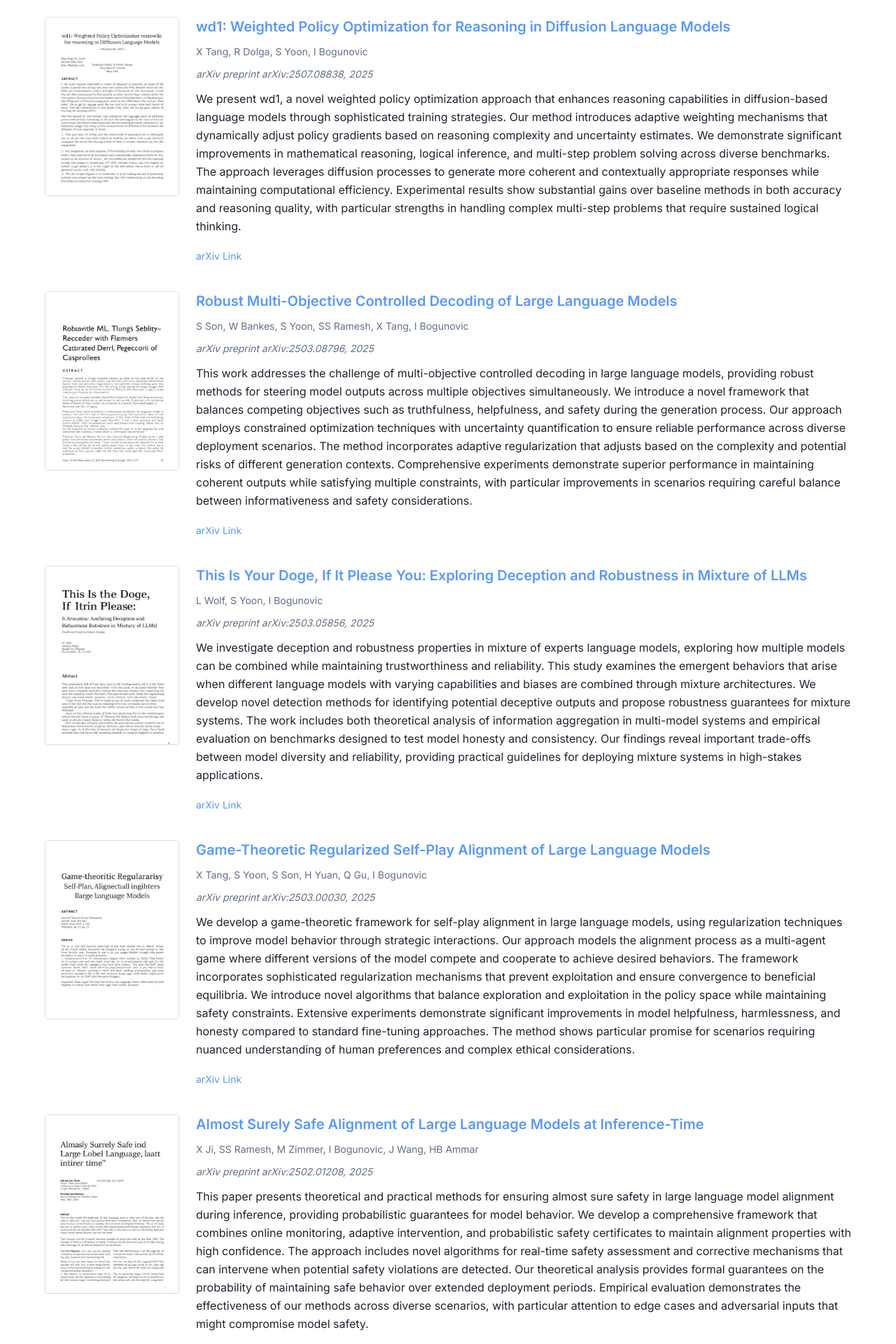
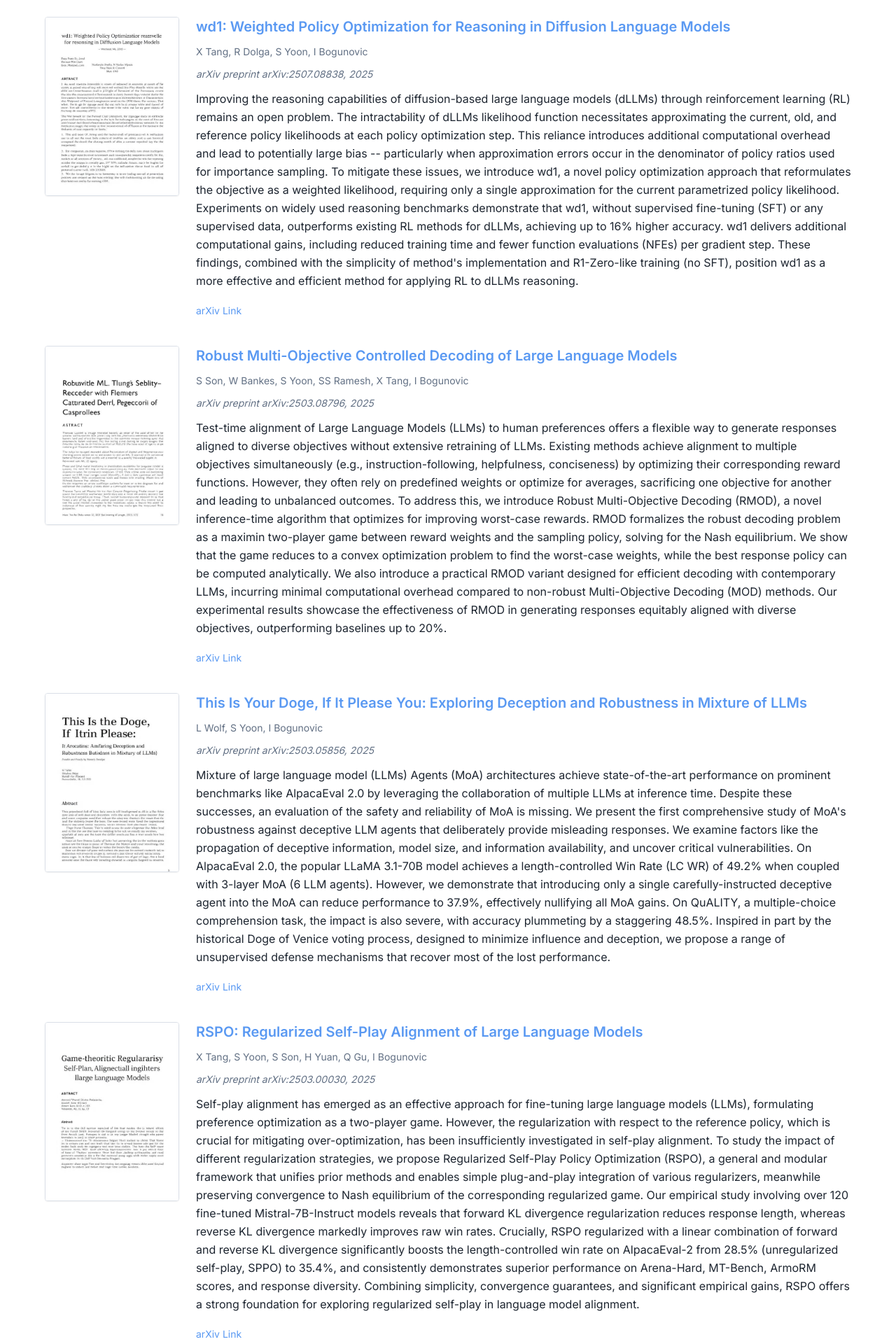
Before and after one commit to ilijabogunovic/rhine-ai, a React (Vite) app: page /publications in a window 1280 px wide. Shown: the part 320-2240 px from the top of the page at 70% size. Built offline with nearby package versions, Linux system fonts and the light colour scheme.

Commit message:
Update abstracts to original

```diff
--- a/src/pages/Publications.tsx
+++ b/src/pages/Publications.tsx
@@ -15,7 +15,7 @@ const publications = [
     venue: "arXiv preprint arXiv:2507.08838",
     type: "Preprint",
     arxivLink: "https://arxiv.org/abs/2507.08838",
-    abstract: "We present wd1, a novel weighted policy optimization approach that enhances reasoning capabilities in diffusion-based language models through sophisticated training strategies. Our method introduces adaptive weighting mechanisms that dynamically adjust policy gradients based on reasoning complexity and uncertainty estimates. We demonstrate significant improvements in mathematical reasoning, logical inference, and multi-step problem solving across diverse benchmarks. The approach leverages diffusion processes to generate more coherent and contextually appropriate responses while maintaining computational efficiency. Experimental results show substantial gains over baseline methods in both accuracy and reasoning quality, with particular strengths in handling complex multi-step problems that require sustained logical thinking.",
+    abstract: "Improving the reasoning capabilities of diffusion-based large language models (dLLMs) through reinforcement learning (RL) remains an open problem. The intractability of dLLMs likelihood function necessitates approximating the current, old, and reference policy likelihoods at each policy optimization step. This reliance introduces additional computational overhead and lead to potentially large bias -- particularly when approximation errors occur in the denominator of policy ratios used for importance sampling. To mitigate these issues, we introduce wd1, a novel policy optimization approach that reformulates the objective as a weighted likelihood, requiring only a single approximation for the current parametrized policy likelihood. Experiments on widely used reasoning benchmarks demonstrate that wd1, without supervised fine-tuning (SFT) or any supervised data, outperforms existing RL methods for dLLMs, achieving up to 16% higher accuracy. wd1 delivers additional computational gains, including reduced training time and fewer function evaluations (NFEs) per gradient step. These findings, combined with the simplicity of method's implementation and R1-Zero-like training (no SFT), position wd1 as a more effective and efficient method for applying RL to dLLMs reasoning.",
     thumbnail: paperThumbnail1
   },
   {
@@ -25,7 +25,7 @@ const publications = [
     venue: "arXiv preprint arXiv:2503.08796",
     type: "Preprint",
     arxivLink: "https://arxiv.org/abs/2503.08796",
-    abstract: "This work addresses the challenge of multi-objective controlled decoding in large language models, providing robust methods for steering model outputs across multiple objectives simultaneously. We introduce a novel framework that balances competing objectives such as truthfulness, helpfulness, and safety during the generation process. Our approach employs constrained optimization techniques with uncertainty quantification to ensure reliable performance across diverse deployment scenarios. The method incorporates adaptive regularization that adjusts based on the complexity and potential risks of different generation contexts. Comprehensive experiments demonstrate superior performance in maintaining coherent outputs while satisfying multiple constraints, with particular improvements in scenarios requiring careful balance between informativeness and safety considerations.",
+    abstract: "Test-time alignment of Large Language Models (LLMs) to human preferences offers a flexible way to generate responses aligned to diverse objectives without extensive retraining of LLMs. Existing methods achieve alignment to multiple objectives simultaneously (e.g., instruction-following, helpfulness, conciseness) by optimizing their corresponding reward functions. However, they often rely on predefined weights or optimize for averages, sacrificing one objective for another and leading to unbalanced outcomes. To address this, we introduce Robust Multi-Objective Decoding (RMOD), a novel inference-time algorithm that optimizes for improving worst-case rewards. RMOD formalizes the robust decoding problem as a maximin two-player game between reward weights and the sampling policy, solving for the Nash equilibrium. We show that the game reduces to a convex optimization problem to find the worst-case weights, while the best response policy can be computed analytically. We also introduce a practical RMOD variant designed for efficient decoding with contemporary LLMs, incurring minimal computational overhead compared to non-robust Multi-Objective Decoding (MOD) methods. Our experimental results showcase the effectiveness of RMOD in generating responses equitably aligned with diverse objectives, outperforming baselines up to 20%.",
     thumbnail: paperThumbnail2
   },
   {
@@ -35,17 +35,17 @@ const publications = [
     venue: "arXiv preprint arXiv:2503.05856",
     type: "Preprint",
     arxivLink: "https://arxiv.org/abs/2503.05856",
-    abstract: "We investigate deception and robustness properties in mixture of experts language models, exploring how multiple models can be combined while maintaining trustworthiness and reliability. This study examines the emergent behaviors that arise when different language models with varying capabilities and biases are combined through mixture architectures. We develop novel detection methods for identifying potential deceptive outputs and propose robustness guarantees for mixture systems. The work includes both theoretical analysis of information aggregation in multi-model systems and empirical evaluation on benchmarks designed to test model honesty and consistency. Our findings reveal important trade-offs between model diversity and reliability, providing practical guidelines for deploying mixture systems in high-stakes applications.",
+    abstract: "Mixture of large language model (LLMs) Agents (MoA) architectures achieve state-of-the-art performance on prominent benchmarks like AlpacaEval 2.0 by leveraging the collaboration of multiple LLMs at inference time. Despite these successes, an evaluation of the safety and reliability of MoA is missing. We present the first comprehensive study of MoA's robustness against deceptive LLM agents that deliberately provide misleading responses. We examine factors like the propagation of deceptive information, model size, and information availability, and uncover critical vulnerabilities. On AlpacaEval 2.0, the popular LLaMA 3.1-70B model achieves a length-controlled Win Rate (LC WR) of 49.2% when coupled with 3-layer MoA (6 LLM agents). However, we demonstrate that introducing only a single carefully-instructed deceptive agent into the MoA can reduce performance to 37.9%, effectively nullifying all MoA gains. On QuALITY, a multiple-choice comprehension task, the impact is also severe, with accuracy plummeting by a staggering 48.5%. Inspired in part by the historical Doge of Venice voting process, designed to minimize influence and deception, we propose a range of unsupervised defense mechanisms that recover most of the lost performance.",
     thumbnail: paperThumbnail3
   },
   {
     year: "2025",
-    title: "Game-Theoretic Regularized Self-Play Alignment of Large Language Models",
+    title: "RSPO: Regularized Self-Play Alignment of Large Language Models",
     authors: "X Tang, S Yoon, S Son, H Yuan, Q Gu, I Bogunovic",
     venue: "arXiv preprint arXiv:2503.00030",
     type: "Preprint",
     arxivLink: "https://arxiv.org/abs/2503.00030",
-    abstract: "We develop a game-theoretic framework for self-play alignment in large language models, using regularization techniques to improve model behavior through strategic interactions. Our approach models the alignment process as a multi-agent game where different versions of the model compete and cooperate to achieve desired behaviors. The framework incorporates sophisticated regularization mechanisms that prevent exploitation and ensure convergence to beneficial equilibria. We introduce novel algorithms that balance exploration and exploitation in the policy space while maintaining safety constraints. Extensive experiments demonstrate significant improvements in model helpfulness, harmlessness, and honesty compared to standard fine-tuning approaches. The method shows particular promise for scenarios requiring nuanced understanding of human preferences and complex ethical considerations.",
+    abstract: "Self-play alignment has emerged as an effective approach for fine-tuning large language models (LLMs), formulating preference optimization as a two-player game. However, the regularization with respect to the reference policy, which is crucial for mitigating over-optimization, has been insufficiently investigated in self-play alignment. To study the impact of different regularization strategies, we propose Regularized Self-Play Policy Optimization (RSPO), a general and modular framework that unifies prior methods and enables simple plug-and-play integration of various regularizers, meanwhile preserving convergence to Nash equilibrium of the corresponding regularized game. Our empirical study involving over 120 fine-tuned Mistral-7B-Instruct models reveals that forward KL divergence regularization reduces response length, whereas reverse KL divergence markedly improves raw win rates. Crucially, RSPO regularized with a linear combination of forward and reverse KL divergence significantly boosts the length-controlled win rate on AlpacaEval-2 from 28.5% (unregularized self-play, SPPO) to 35.4%, and consistently demonstrates superior performance on Arena-Hard, MT-Bench, ArmoRM scores, and response diversity. Combining simplicity, convergence guarantees, and significant empirical gains, RSPO offers a strong foundation for exploring regularized self-play in language model alignment.",
     thumbnail: paperThumbnail4
   },
   {
@@ -55,7 +55,7 @@ const publications = [
     venue: "arXiv preprint arXiv:2502.01208",
     type: "Preprint",
     arxivLink: "https://arxiv.org/abs/2502.01208",
-    abstract: "This paper presents theoretical and practical methods for ensuring almost sure safety in large language model alignment during inference, providing probabilistic guarantees for model behavior. We develop a comprehensive framework that combines online monitoring, adaptive intervention, and probabilistic safety certificates to maintain alignment properties with high confidence. The approach includes novel algorithms for real-time safety assessment and corrective mechanisms that can intervene when potential safety violations are detected. Our theoretical analysis provides formal guarantees on the probability of maintaining safe behavior over extended deployment periods. Empirical evaluation demonstrates the effectiveness of our methods across diverse scenarios, with particular attention to edge cases and adversarial inputs that might compromise model safety.",
+    abstract: "We introduce a novel inference-time alignment approach for LLMs that aims to generate safe responses almost surely, i.e., with probability approaching one. Our approach models the generation of safe responses as a constrained Markov Decision Process (MDP) within the LLM's latent space. We augment a safety state that tracks the evolution of safety constraints and dynamically penalize unsafe generations to ensure the generation of safe responses. Consequently, we demonstrate formal safety guarantees w.r.t. the given cost model upon solving the MDP in the latent space with sufficiently large penalties. Building on this foundation, we propose InferenceGuard, a practical implementation that safely aligns LLMs without modifying the model weights. Empirically, we demonstrate that InferenceGuard effectively balances safety and task performance, outperforming existing inference-time alignment methods in generating safe and aligned responses. Our findings contribute to the advancement of safer LLM deployment through alignment at inference-time, thus presenting a promising alternative to resource-intensive, overfitting-prone alignment techniques like RLHF.",
     thumbnail: paperThumbnail5
   }
 ];
```
